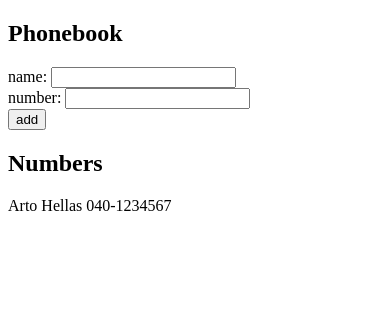
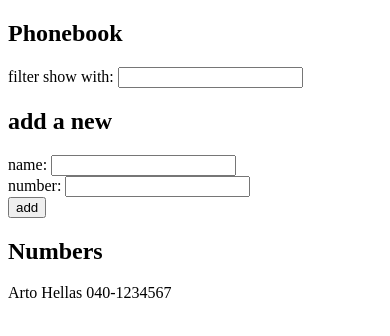
Before and after one commit to johannesvihavainen/fullstack-open-submissions-2, a React (Vite) app in the folder part2/phonebook/: page / in a window 390 px wide. Shown: the top 336 px of the page. Built offline with nearby package versions, Linux system fonts and the light colour scheme.

Commit message:
exercise 2.9 - phonebook

```diff
--- a/part2/phonebook/src/App.jsx
+++ b/part2/phonebook/src/App.jsx
@@ -1,4 +1,4 @@
-import { useState } from 'react'
+import { useEffect, useState } from 'react'
 import './App.css'
 
 const App = () => {
@@ -7,6 +7,14 @@ const App = () => {
   ])
   const [newName, setNewName] = useState('')
   const [newNumber, setNewNumber] = useState('')
+  const [searchValue, setSearchValue] = useState('')
+
+  const getFilteredPersons = () => {
+    if (!searchValue) return persons
+    return persons.filter(person => person.name.toLowerCase().includes(searchValue.toLowerCase()))
+  }
+
+  const filteredPersons = getFilteredPersons()
 
   const handleNameChange = (event) => {
     setNewName(event.target.value)
@@ -34,6 +42,10 @@ const App = () => {
   return (
     <div>
       <h2>Phonebook</h2>
+      <div>
+        filter show with: <input value={searchValue} onChange={(e) => setSearchValue(e.target.value)} />
+      </div>
+      <h2>add a new</h2>
       <form onSubmit={handleSubmit}>
         <div>
           name: <input value={newName} onChange={handleNameChange} />
@@ -47,7 +59,8 @@ const App = () => {
       </form>
       <h2>Numbers</h2>
       <ul className="persons-container">
-        {persons.map(person => <li key={person.name}>{person.name} {person.number}</li>)}
+        {filteredPersons ? filteredPersons.map(person => <li>{person.name} {person.number}</li>) : persons.map(person => <li key={person.name}>{person.name} {person.number}</li>)}
+
       </ul>
     </div>
   )
```
